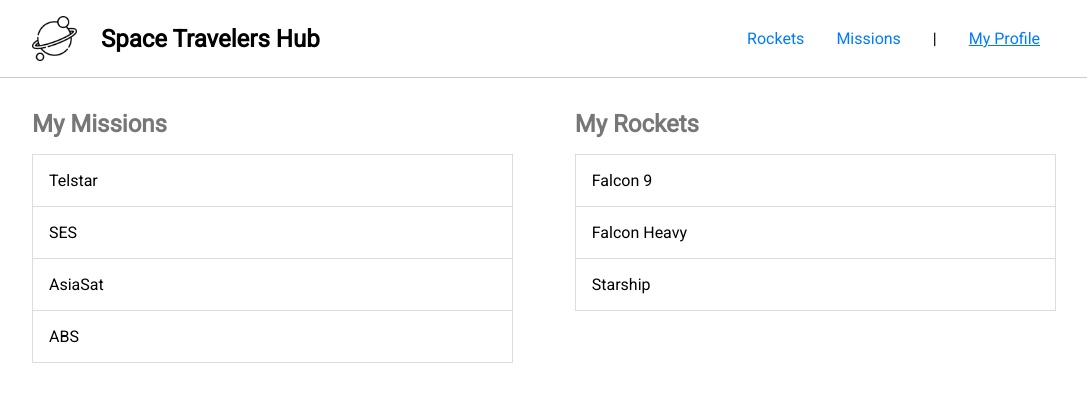
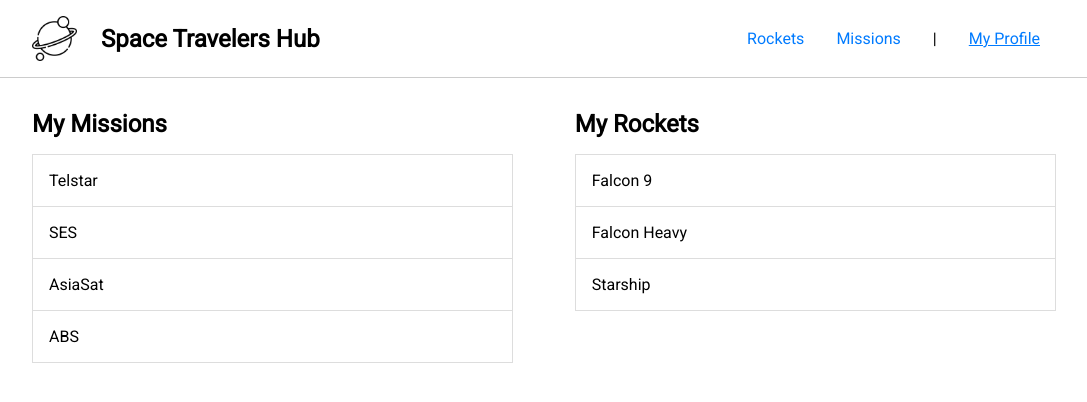
Before and after one commit to Cathella/react-group-project, a React (Create React App) app: page /profile in a window 1280 px wide. Shown: the top 402 px of the page, without its empty margins (96-1183 px from the left). Built offline with nearby package versions, Linux system fonts and the light colour scheme; the HTML template or start-up script is replaced by a standard one.

Commit message:
Template updates

```diff
--- a/src/components/Profile/Profile.css
+++ b/src/components/Profile/Profile.css
@@ -8,7 +8,6 @@
 }
 
 .my-profile h2 {
-  color: #777;
   margin-bottom: 1rem;
 }
 
--- a/src/components/Profile/Profile.js
+++ b/src/components/Profile/Profile.js
@@ -1,12 +1,26 @@
 import React from 'react';
+import { useSelector } from 'react-redux';
 import './Profile.css';
 
-const Profile = () => (
+const Profile = () => {
+  const allMissions = useSelector((state) => state.missions);
+
+  return (
     <div className="container">
       <div className="my-profile">
         <section>
           <h2>My Missions</h2>
           <ul>
+            {/* {
+              allMissions.missions.map((mission) => {
+                if (mission.state === true) {
+                  return (
+                    <li>{mission.mission_name}</li>
+                  );
+                }
+                return false;
+              })
+            } */}
             <li>Telstar</li>
             <li>SES</li>
             <li>AsiaSat</li>
@@ -24,5 +38,6 @@
       </div>
     </div>
   );
+};
 
 export default Profile;
```
Lines whose indentation alone changed are shown as unchanged.
